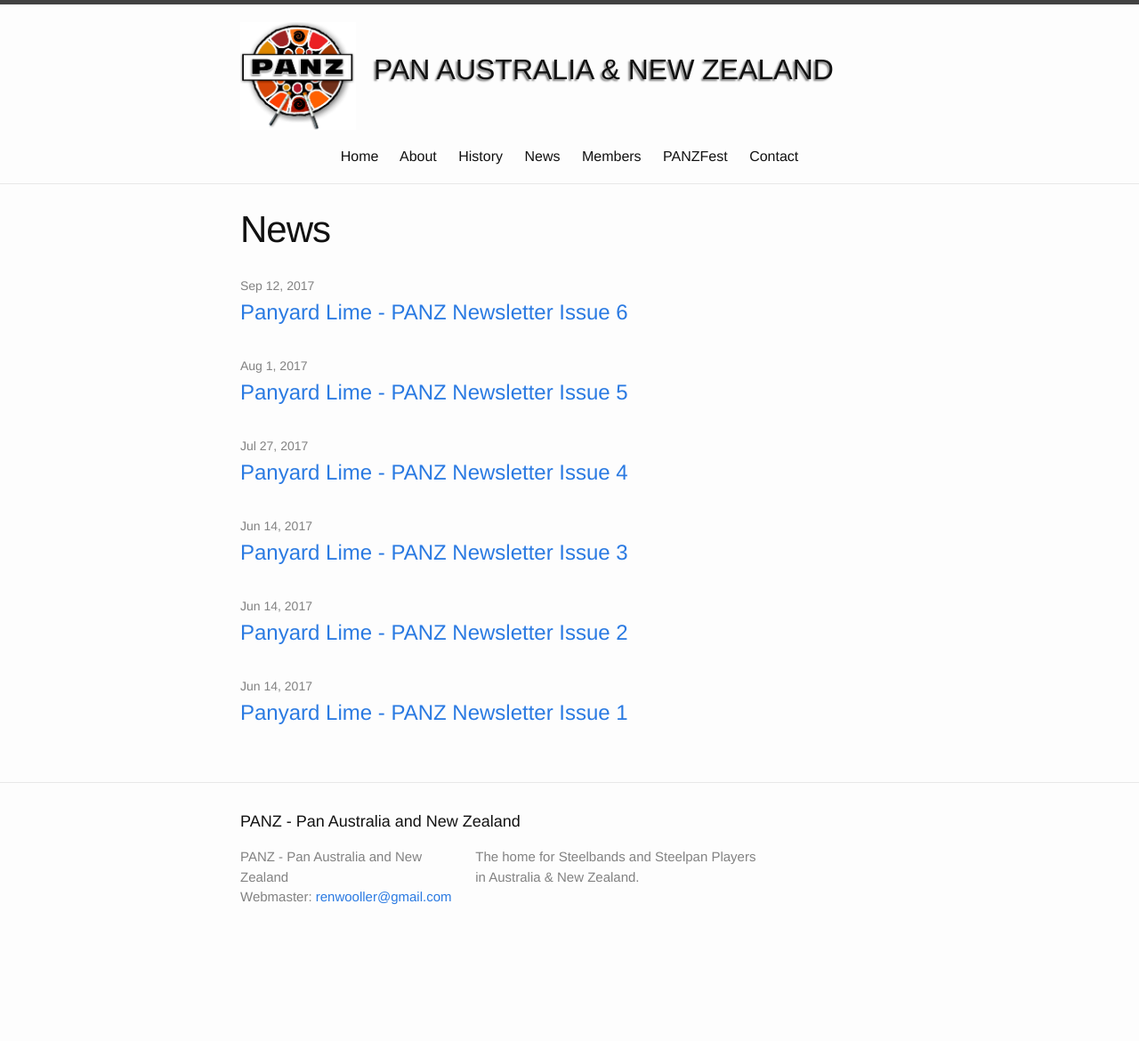
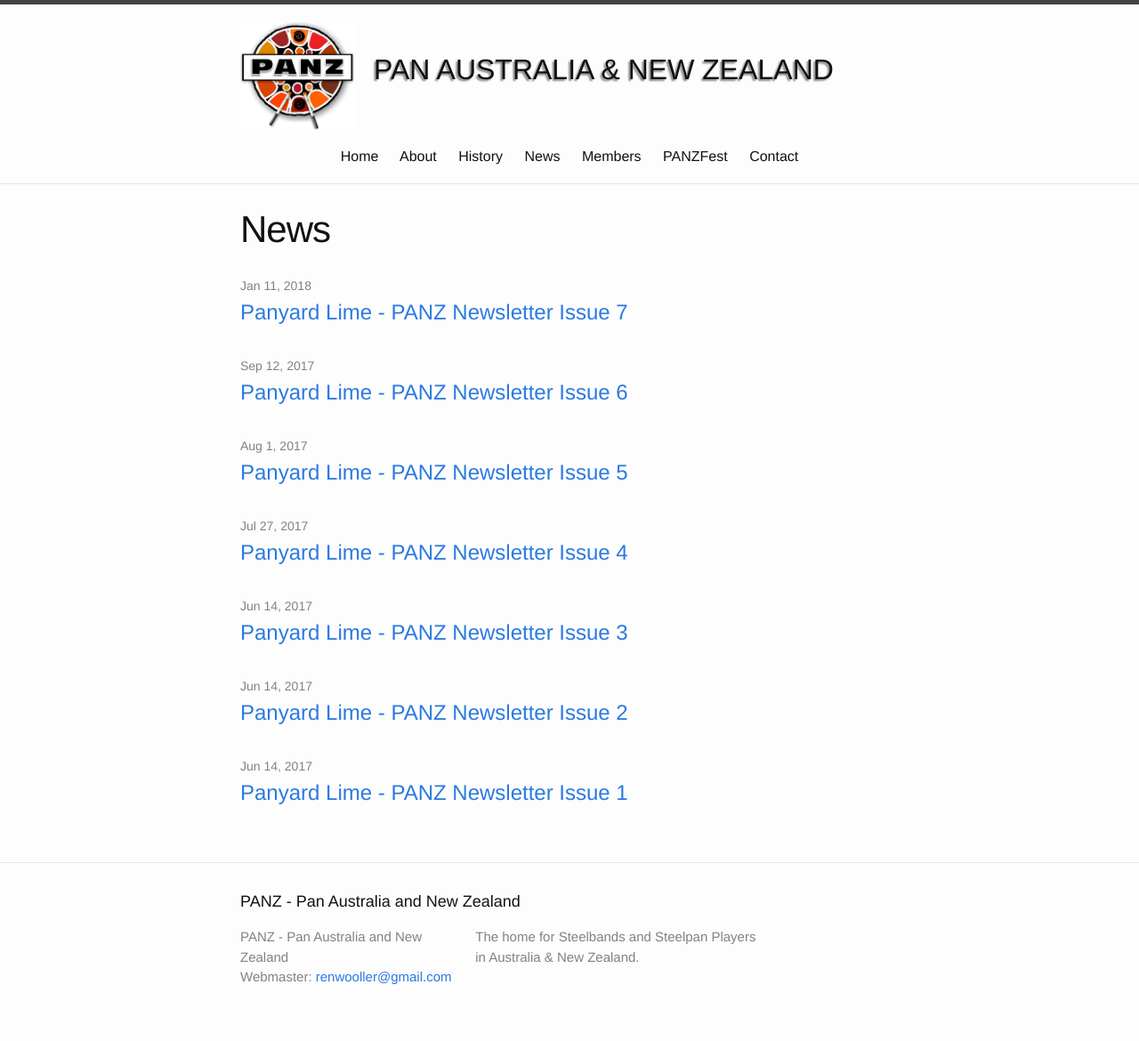
Before and after one commit to panzweb/panzweb.github.io, a Jekyll site: the page built from 2.news.markdown, in a window 1280 px wide. Shown: the whole page at 89% size. Built offline with Jekyll 4.4.1, drawn with Linux system fonts in a browser that asks for light colours; before the commit the page ends 1080 px from its top, so only the background shows below that.

Commit message:
Update 2.news.markdown

```diff
--- a/2.news.markdown
+++ b/2.news.markdown
@@ -6,6 +6,13 @@
 ---
 
 <ul class="post-list">
+
+    <li>
+        <span class="post-meta">Jan 11, 2018</span>
+        <h2>
+          <a class="post-link" href="http://mailchi.mp/71551d309be0/australian-steelband-festival-marysville-2013">Panyard Lime - PANZ Newsletter Issue 7</a>
+        </h2>
+    </li>
 
     <li>
         <span class="post-meta">Sep 12, 2017</span>
```
